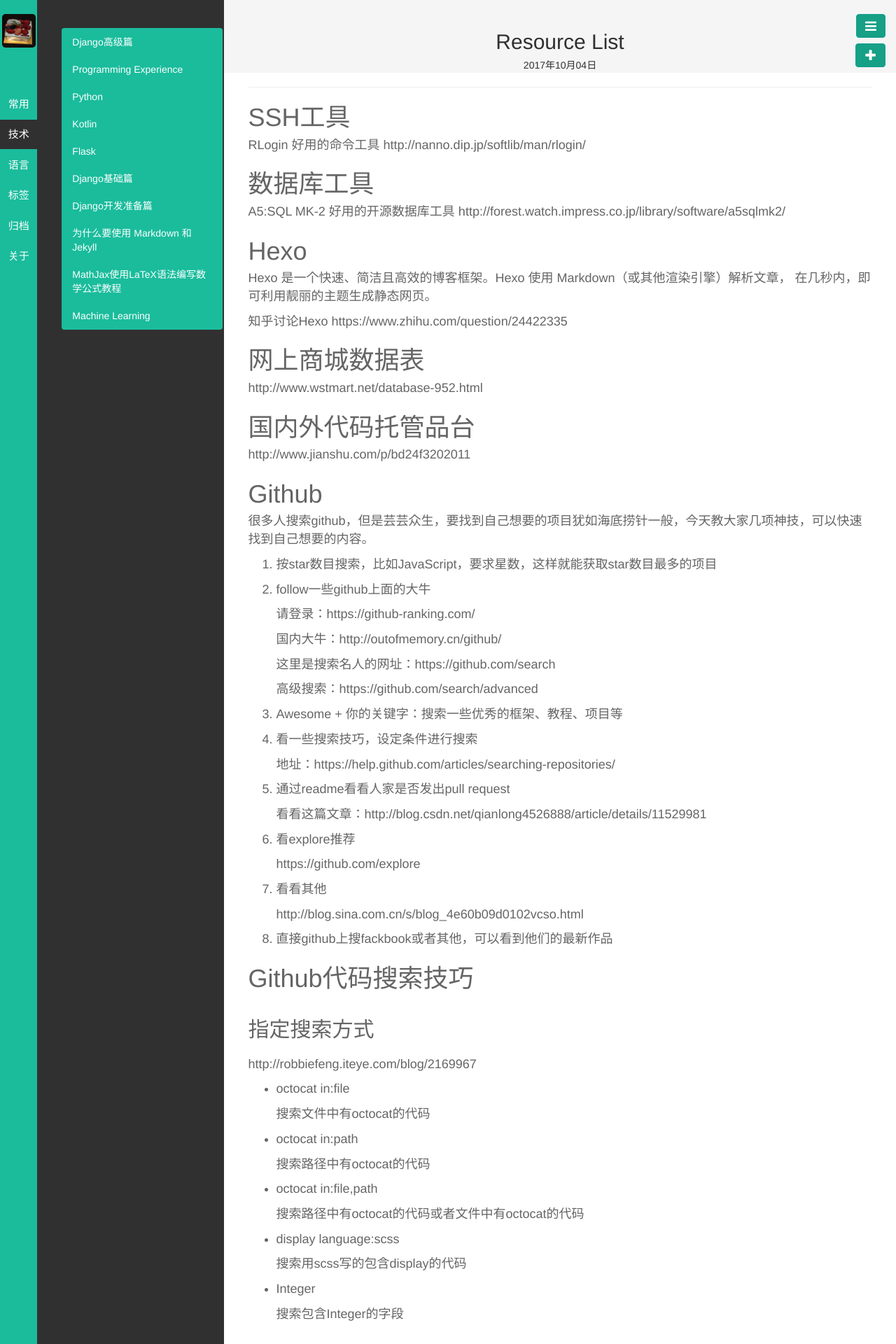
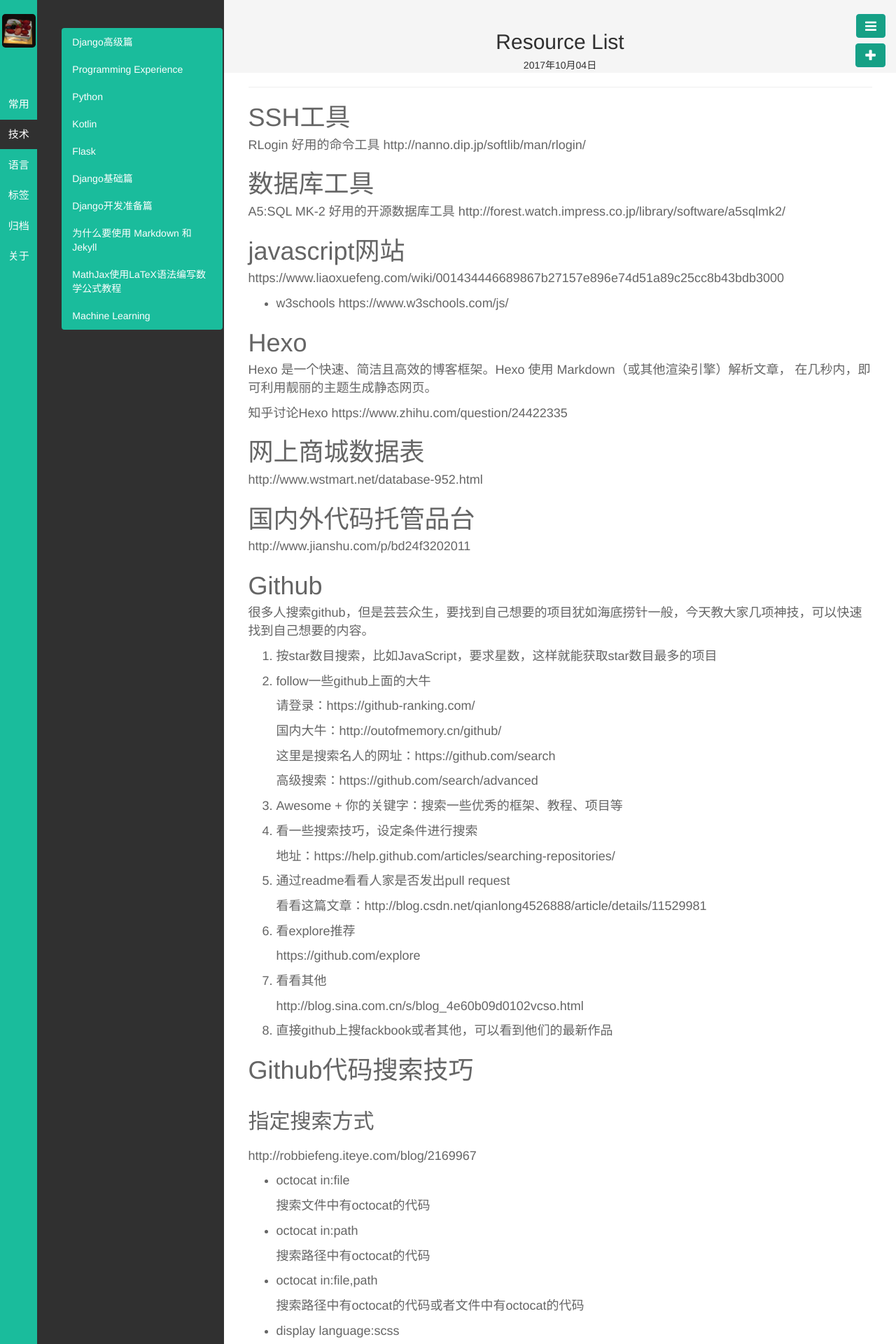
Before and after one commit to kyoyo/kyoyo.github.io, a Jekyll site: the page built from _posts/常用/2017-10-04-ResourceList.md, in a window 1280 px wide. Shown: the top 1920 px of the page at 70% size. Built offline with Jekyll 4.4.1, drawn with Linux system fonts in a browser that asks for light colours; Markdown is read by kramdown in place of the engine named in the settings.

Commit message:
Update 2017-10-04-ResourceList.md

```diff
--- a/_posts/常用/2017-10-04-ResourceList.md
+++ b/_posts/常用/2017-10-04-ResourceList.md
@@ -15,6 +15,11 @@ http://nanno.dip.jp/softlib/man/rlogin/
 A5:SQL MK-2 好用的开源数据库工具
 http://forest.watch.impress.co.jp/library/software/a5sqlmk2/
 
+# javascript网站
+https://www.liaoxuefeng.com/wiki/001434446689867b27157e896e74d51a89c25cc8b43bdb3000
+
+- w3schools
+  https://www.w3schools.com/js/
 
 # Hexo
 Hexo 是一个快速、简洁且高效的博客框架。Hexo 使用 Markdown（或其他渲染引擎）解析文章，
```
